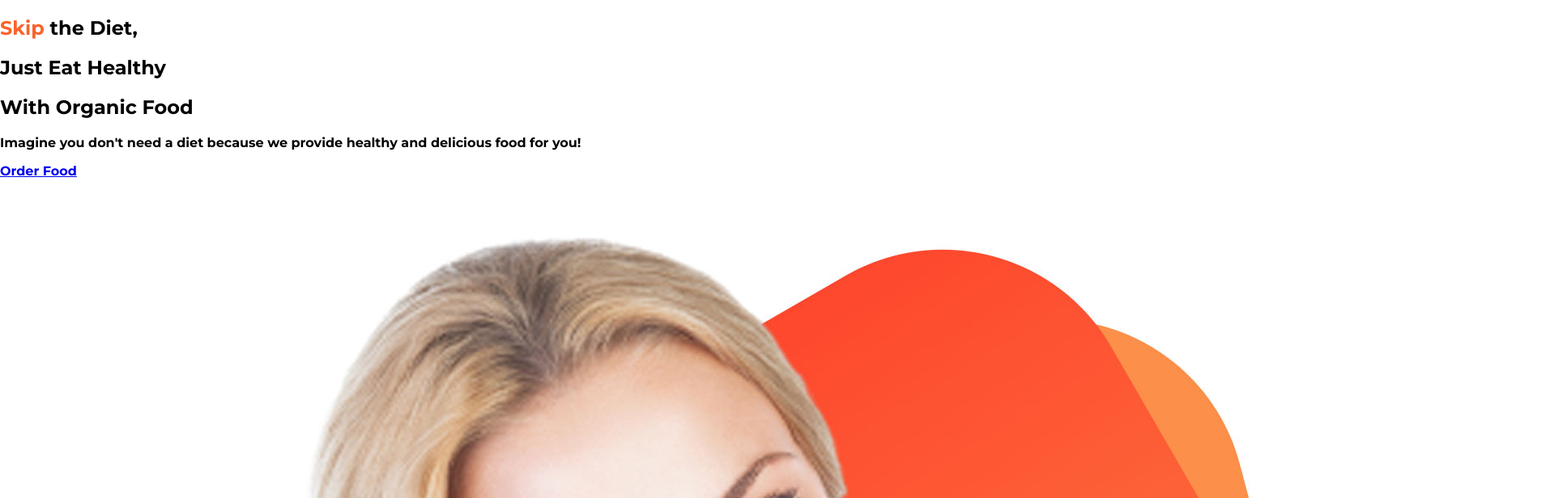
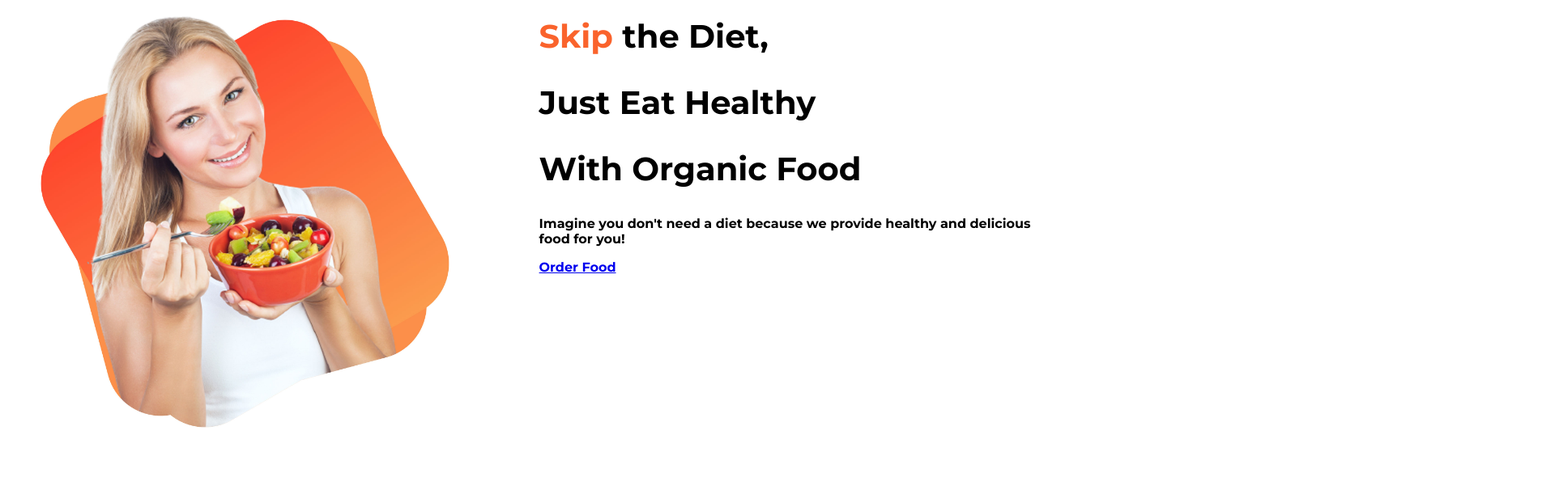
Before and after one commit to Md-Rana-Hossain/organic-food, a plain HTML site: page index.html in a window 1280 px wide. Shown: the top 616 px of the page at 81% size, 1920 px wide, since content can reach past the window. Drawn offline with Linux system fonts and the light colour scheme.

Commit message:
top section some works

```diff
--- a/index.html
+++ b/index.html
@@ -12,14 +12,18 @@
     <link rel="stylesheet" href="style.css">
 </head>
 <body>
-    <section>
+    <section class="top-section flexible-container">
+        <div class="half-part">
+            <img src="images/female/model1.jpg" alt="1st Person">
+        </div>
+        <div class="half-part">
             <h1><span class="highlights">Skip</span> the Diet,</h1>
             <h1>Just Eat Healthy</h1>
             <h1>With Organic Food</h1>
             <p>Imagine you don't need a diet because we provide
             healthy and delicious food for you!</p>
             <a target="_blank" href="https://myorganicbd.com/">Order Food</a>
-    <img src="images/female/model1.jpg" alt="1st Person">
+        </div>
     </section>
 </body>
 </html>
--- a/style.css
+++ b/style.css
@@ -1,8 +1,23 @@
-body{
-    font-family: 'Montserrat', sans-serif;
-    margin: 0;
-    padding: 0;
+body {
+  font-family: "Montserrat", sans-serif;
+  margin: 0;
+  padding: 0;
 }
-.highlights{
-    color: rgb(250, 99, 44);
+.highlights {
+  color: rgb(250, 99, 44);
 }
+.top-section h1 {
+  font-size: 40px;
+  margin-top: 20px;
+  padding: 0;
+}
+.flexible-container {
+  display: flex;
+}
+.half-part {
+  width: 50%;
+  padding-left: 2%;
+}
+.half-part img {
+  width: 90%;
+}
```
Lines whose indentation alone changed are shown as unchanged.
